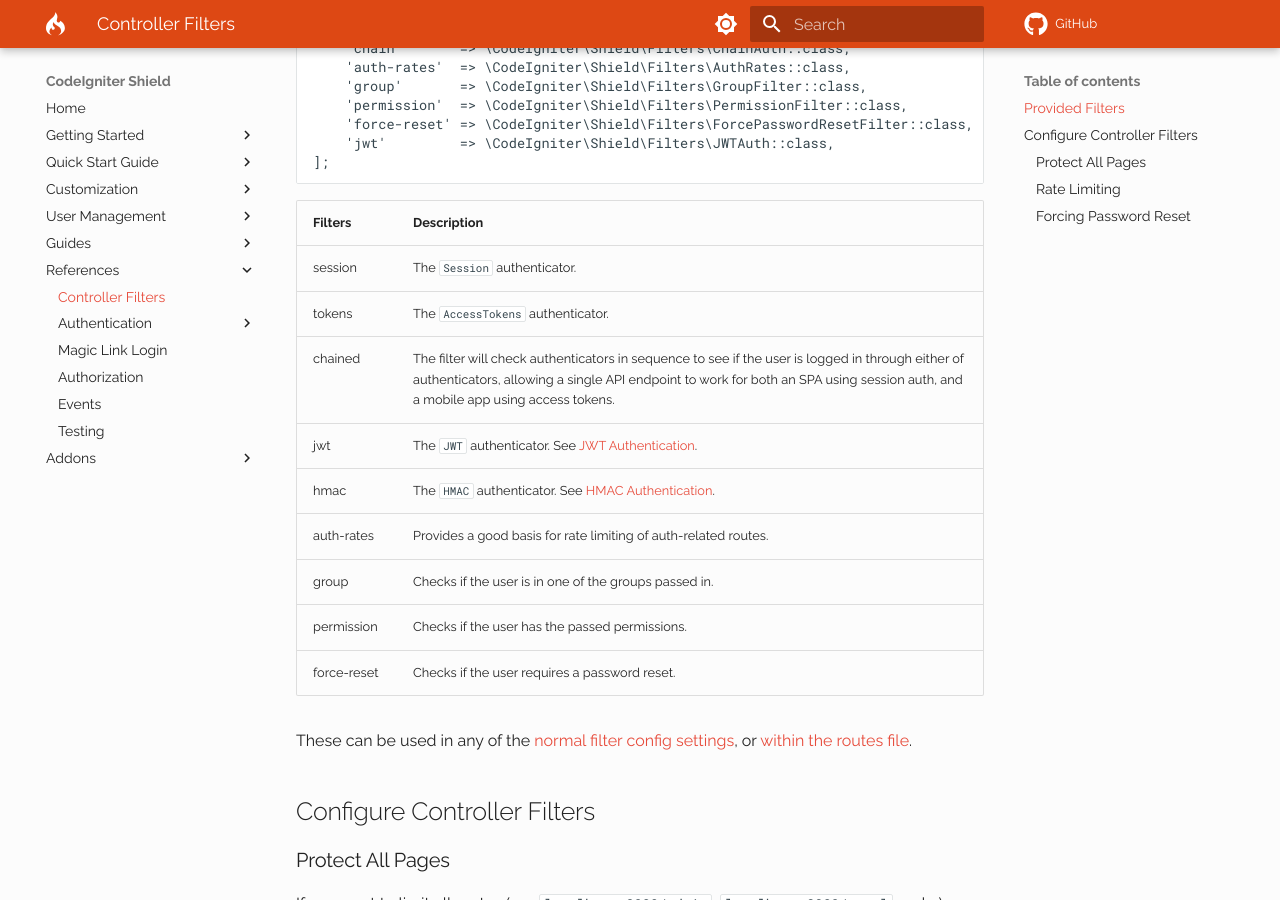
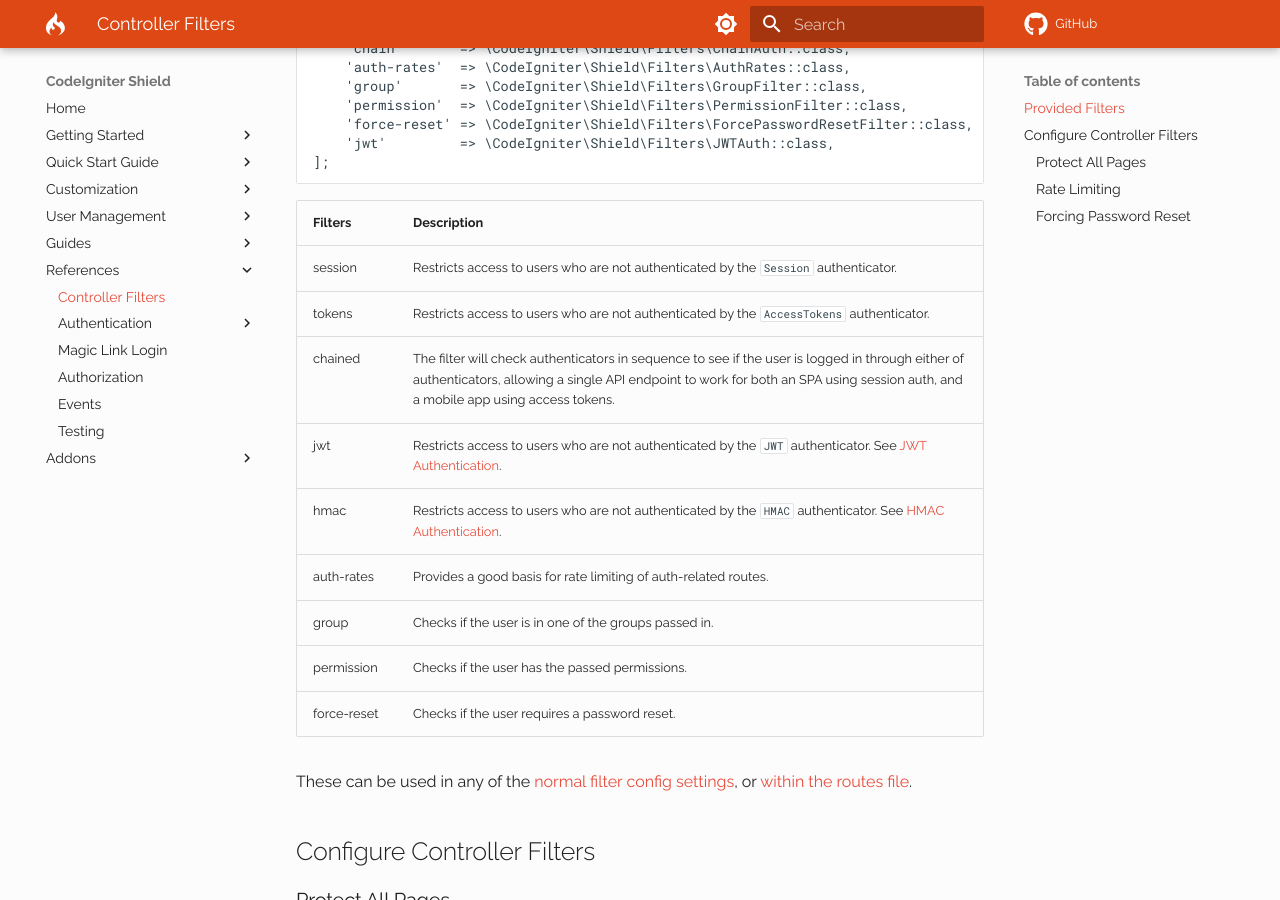
Before and after one commit to codeigniter4/shield, an MkDocs documentation site: the page built from docs/references/controller_filters.md, in a window 1280 px wide and 900 px high, scrolled down 449 px. Built offline with MkDocs 1.6.1 and Material for MkDocs 9.7.7, drawn with Linux system fonts in a browser that asks for light colours; comment, search, counter and statistics services are not loaded; a style sheet for code colours, icons or effects is not loaded.

Commit message:
docs: improve descriptions for filters

```diff
--- a/docs/references/controller_filters.md
+++ b/docs/references/controller_filters.md
@@ -27,11 +27,11 @@ $aliases = [
 
 | Filters     | Description                                                                                                                                                                                                                         |
 |-------------|-------------------------------------------------------------------------------------------------------------------------------------------------------------------------------------------------------------------------------------|
-| session     | The `Session` authenticator.                                                                                                                                                                                                        |
-| tokens      | The `AccessTokens` authenticator.                                                                                                                                                                                                   |
+| session     | Restricts access to users who are not authenticated by the `Session` authenticator.                                                                                                                                                 |
+| tokens      | Restricts access to users who are not authenticated by the `AccessTokens` authenticator.                                                                                                                                            |
 | chained     | The filter will check authenticators in sequence to see if the user is logged in through either of authenticators, allowing a single API endpoint to work for both an SPA using session auth, and a mobile app using access tokens. |
-| jwt         | The `JWT` authenticator. See [JWT Authentication](../addons/jwt.md).                                                                                                                                                                |
-| hmac        | The `HMAC` authenticator. See [HMAC Authentication](../guides/api_hmac_keys.md).                                                                                                                                                    |
+| jwt         | Restricts access to users who are not authenticated by the `JWT` authenticator. See [JWT Authentication](../addons/jwt.md).                                                                                                         |
+| hmac        | Restricts access to users who are not authenticated by the `HMAC` authenticator. See [HMAC Authentication](../guides/api_hmac_keys.md).                                                                                                                    |
 | auth-rates  | Provides a good basis for rate limiting of auth-related routes.                                                                                                                                                                     |
 | group       | Checks if the user is in one of the groups passed in.                                                                                                                                                                               |
 | permission  | Checks if the user has the passed permissions.                                                                                                                                                                                      |
```
Also changed, not shown: docs/quick_start_guide/using_session_auth.md (+7 -1 lines).
